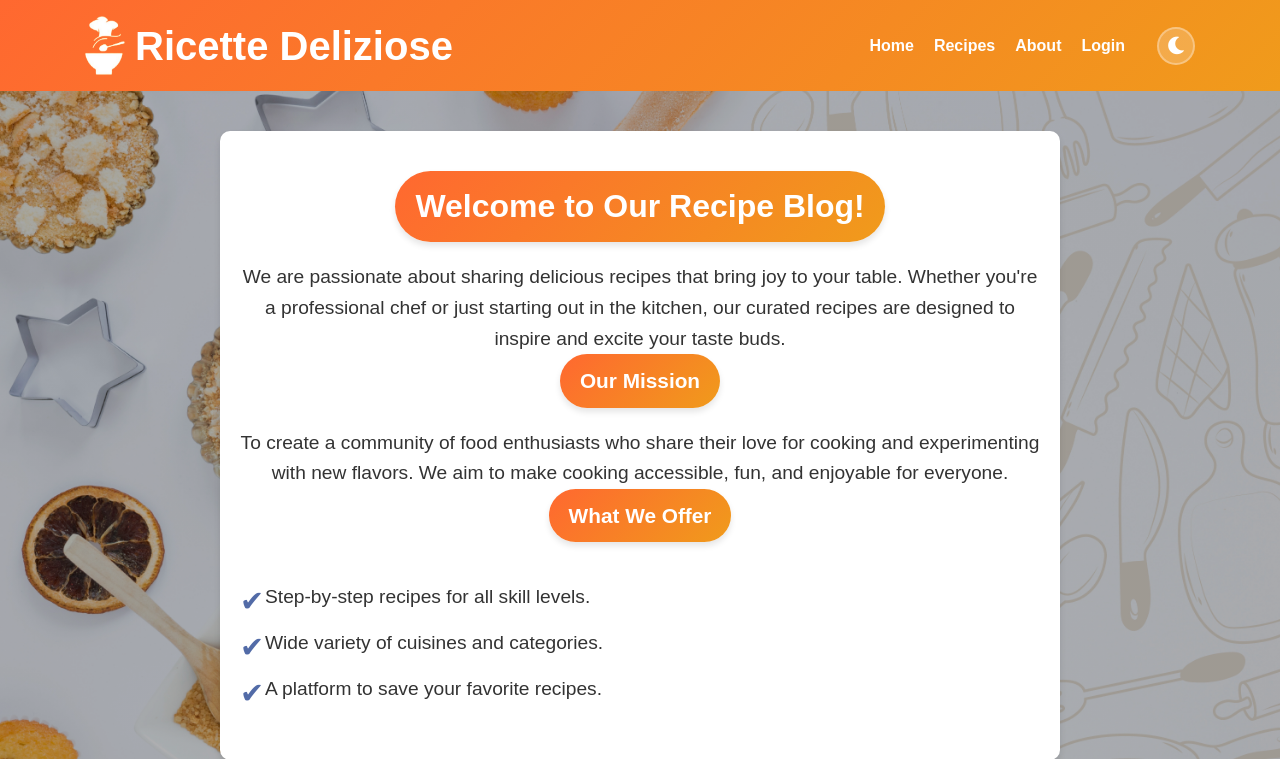
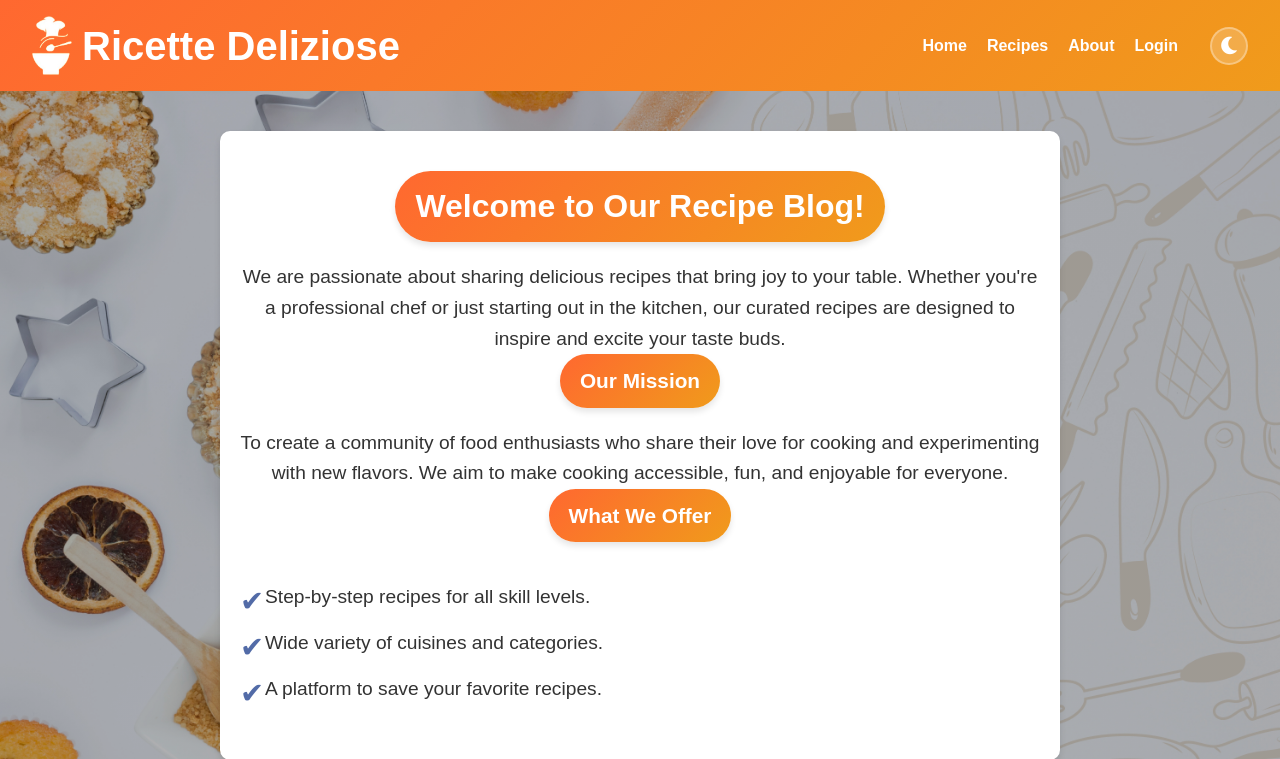
Before and after one commit to Rida3535/RecipeBlog, a Flask app: page /about in a window 1280 px wide. Shown: the top 759 px of the page. Run offline with Flask 3, Linux system fonts and the light colour scheme; some web fonts are replaced.

Commit message:
made changes in theme.css

```diff
--- a/FinalFolder/static/css/theme.css
+++ b/FinalFolder/static/css/theme.css
@@ -184,10 +184,10 @@ header .container {
     display: flex;
     justify-content: space-between;
     align-items: center;
-    padding: 0 45px;
-    max-width: 1200px;
+    width: 95%;
+    max-width: 1600px;
     margin: 0 auto;
-    width: 100%;
+    padding: 0;
     box-sizing: border-box;
 }
 
```
